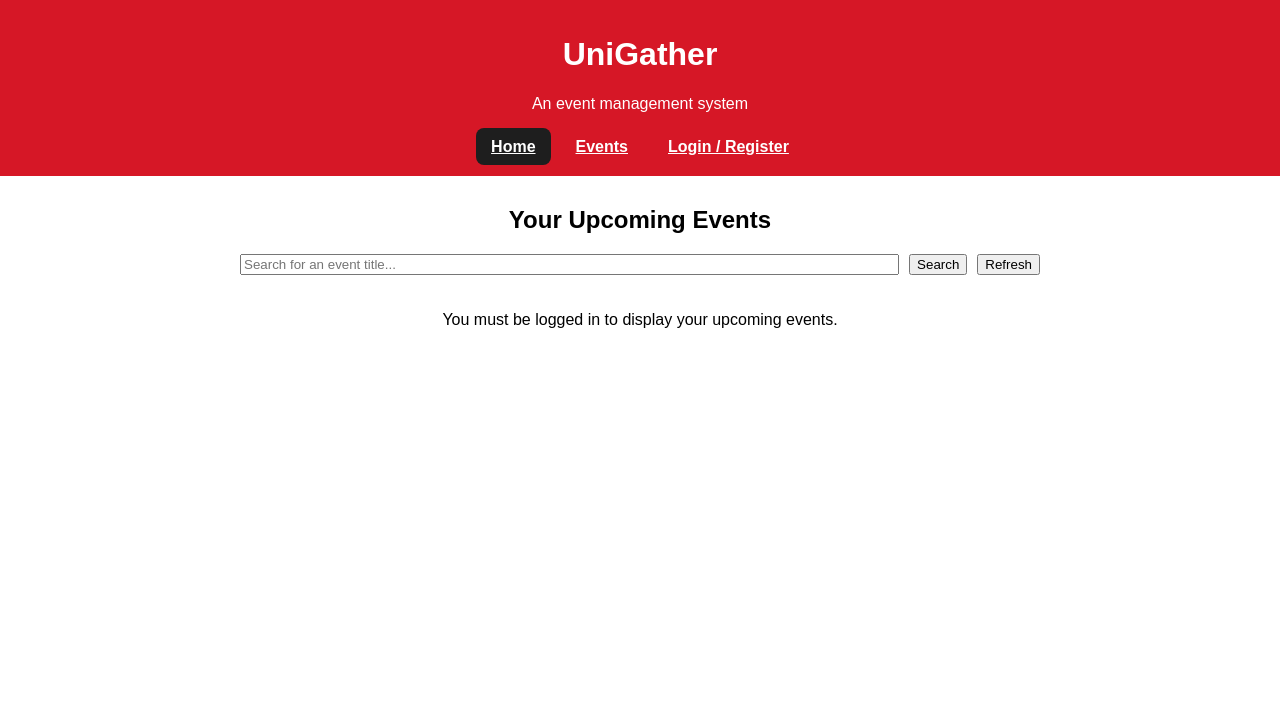
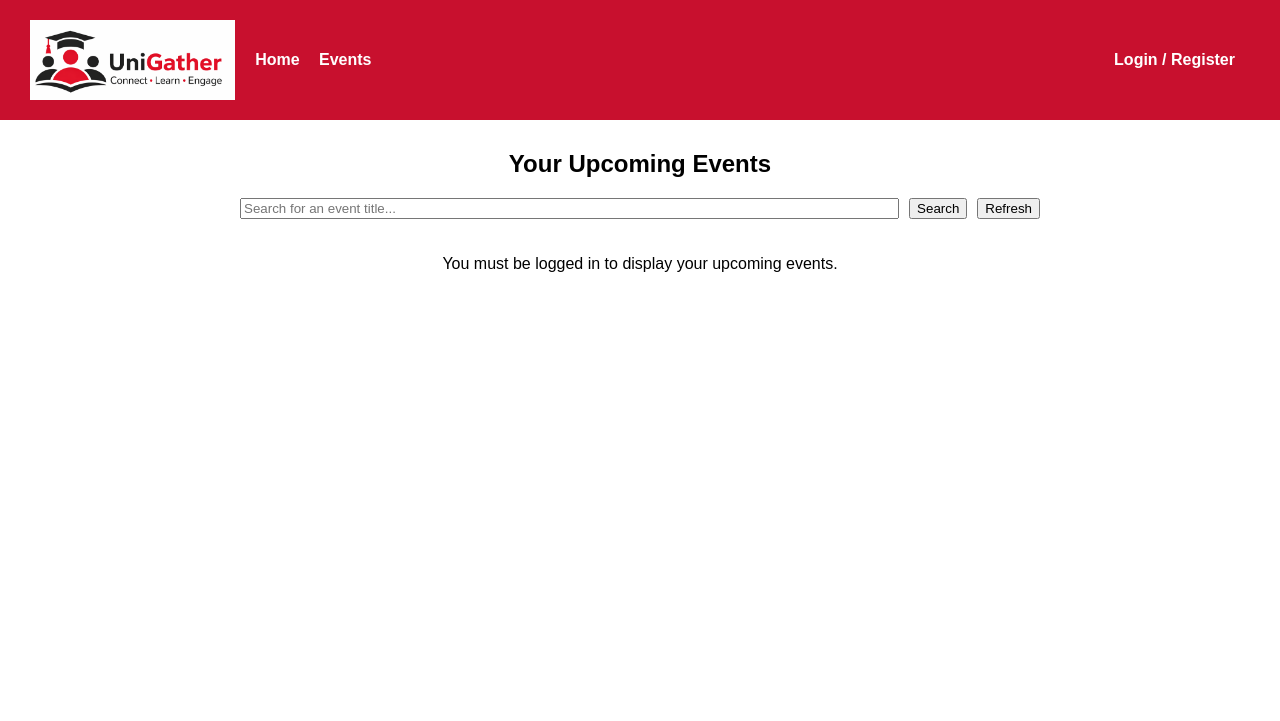
Before and after one commit to Tahmidislam10/UniGather, a Flask app: page / in a window 1280 px wide. Shown: the top 721 px of the page. Run offline with Flask 3, Linux system fonts and the light colour scheme.

Commit message:
Added logo and updated nav bar

```diff
--- a/static/style.css
+++ b/static/style.css
@@ -12,15 +12,7 @@ body {
     flex-direction: column;
 }
 
-header {
-    background-color: #d61726;
-    color: #ffffff;
-    padding: 15px;
 
-    /* Experiment with this */
-    position: sticky;
-    top: 0;
-}
 
 main {
     flex: 1;
@@ -315,3 +307,65 @@ ol {
     padding-top: 20px;
     border-top: 1px solid #eee;
 }
+
+
+
+
+
+
+.top-nav {
+    display: flex;
+    justify-content: space-between;
+    align-items: center;
+    background-color: #c8102e;
+    padding: 20px 30px;
+}
+
+/* LEFT SIDE */
+.nav-left {
+    display: flex;
+    align-items: center;
+    gap: 20px;
+}
+
+
+.nav-title {
+    font-size: 20px;
+    font-weight: bold;
+    color: white;
+}
+
+
+
+
+
+
+header {
+    padding: 0;
+}
+
+
+
+.nav-left {
+    display: flex;
+    align-items: center;
+    gap: 20px;
+}
+
+.nav-logo {
+    height: 80px;
+    width: auto;
+}
+
+.nav-links a,
+.nav-right a {
+    color: white;
+    text-decoration: none;
+    font-weight: 600;
+    margin-right: 15px;
+}
+
+.nav-links a:hover,
+.nav-right a:hover {
+    text-decoration: underline;
+}
--- a/templates/base.html
+++ b/templates/base.html
@@ -8,54 +8,38 @@
     </head>
 
     <body>
-        <header>
-            <div id="user-status" class="user-status">
-                <p>Welcome, <span id="username-text"></span></p>
-                <a href="/admin" id="admin-link" class="admin-link">Admin</a>
-            </div>
+        <header class="top-nav">
 
-            <h1>UniGather</h1>
-            <p>An event management system</p>
+    <div class="nav-left">
+        <img src="/static/logo.png" alt="UniGather Logo" class="nav-logo" />
 
-            <nav>
-                <ul class="header-nav">
-                    <li>
-                        <a
-                            href="/"
-                            class="{{ 'active' if request.path == '/' else '' }}"
-                            >Home</a
-                        >
-                    </li>
-                    <li>
-                        <a
-                            href="/events-page"
-                            class="{{ 'active' if request.path == '/events-page' else '' }}"
-                            >Events</a
-                        >
-                    </li>
 
-                    <!-- <li id="nav-admin" style="display: none">
-                        <a
-                            href="/admin"
-                            class="{{ 'active' if request.path == '/admin' else '' }}"
-                            >Admin</a
-                        >
-                    </li> -->
+        <nav class="nav-links">
+            <a href="/" class="{{ 'active' if request.path == '/' else '' }}">Home</a>
+            <a href="/events-page" class="{{ 'active' if request.path == '/events-page' else '' }}">Events</a>
 
-                    <li id="nav-login">
-                        <a
-                            href="/login"
-                            class="{{ 'active' if request.path == '/login' or request.path == '/register' else '' }}"
-                            >Login / Register</a
-                        >
-                    </li>
+        </nav>
+    </div>
 
-                    <li id="nav-logout" style="display: none">
-                        <a href="/logout">Logout</a>
-                    </li>
-                </ul>
-            </nav>
-        </header>
+
+    <div class="nav-right">
+        <div id="user-status" style="display: none;">
+            <span id="username-text"></span>
+
+            <a href="/admin" id="admin-link" class="admin-link">Admin</a>
+            <a href="/logout">Logout</a>
+        </div>
+
+        <a
+            href="/login"
+            id="nav-login"
+            class="{{ 'active' if request.path == '/login' or request.path == '/register' else '' }}"
+        >
+            Login / Register
+        </a>
+    </div>
+</header>
+
 
         <main>{% block main %}{% endblock %}</main>
 
```
Also changed, not shown: static/logo.png.
